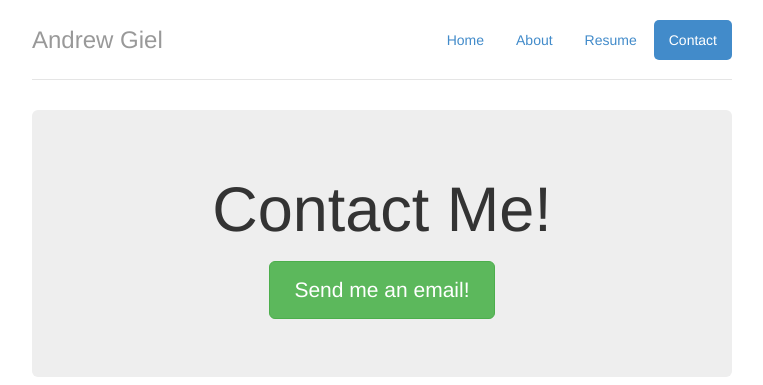
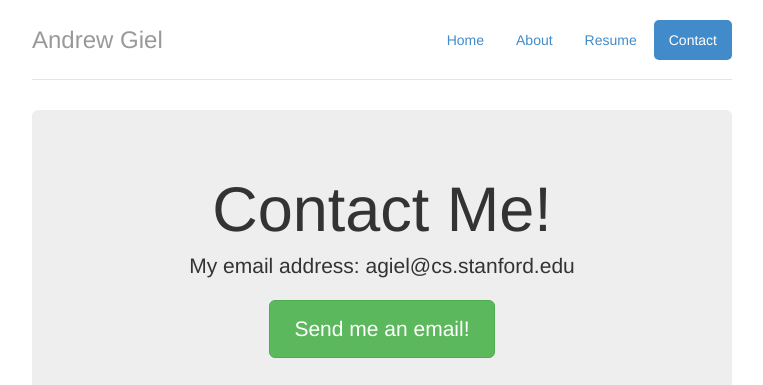
Before and after one commit to afgiel/personal_site, a website: page public/contact.html in a window 1280 px wide. Shown: the top 385 px of the page, without its empty margins (258-1021 px from the left). Drawn offline with Linux system fonts and the light colour scheme.

Commit message:
Added email

```diff
--- a/public/contact.html
+++ b/public/contact.html
@@ -38,7 +38,7 @@
 
       <div class="jumbotron">
         <h1>Contact Me!</h1>
-        <p class="lead"> </p>
+        <p class="lead">My email address: agiel@cs.stanford.edu</p>
         <p><a class="btn btn-lg btn-success" href="mailto:agiel@cs.stanford.edu">Send me an email!</a></p>
       </div>
 
```
